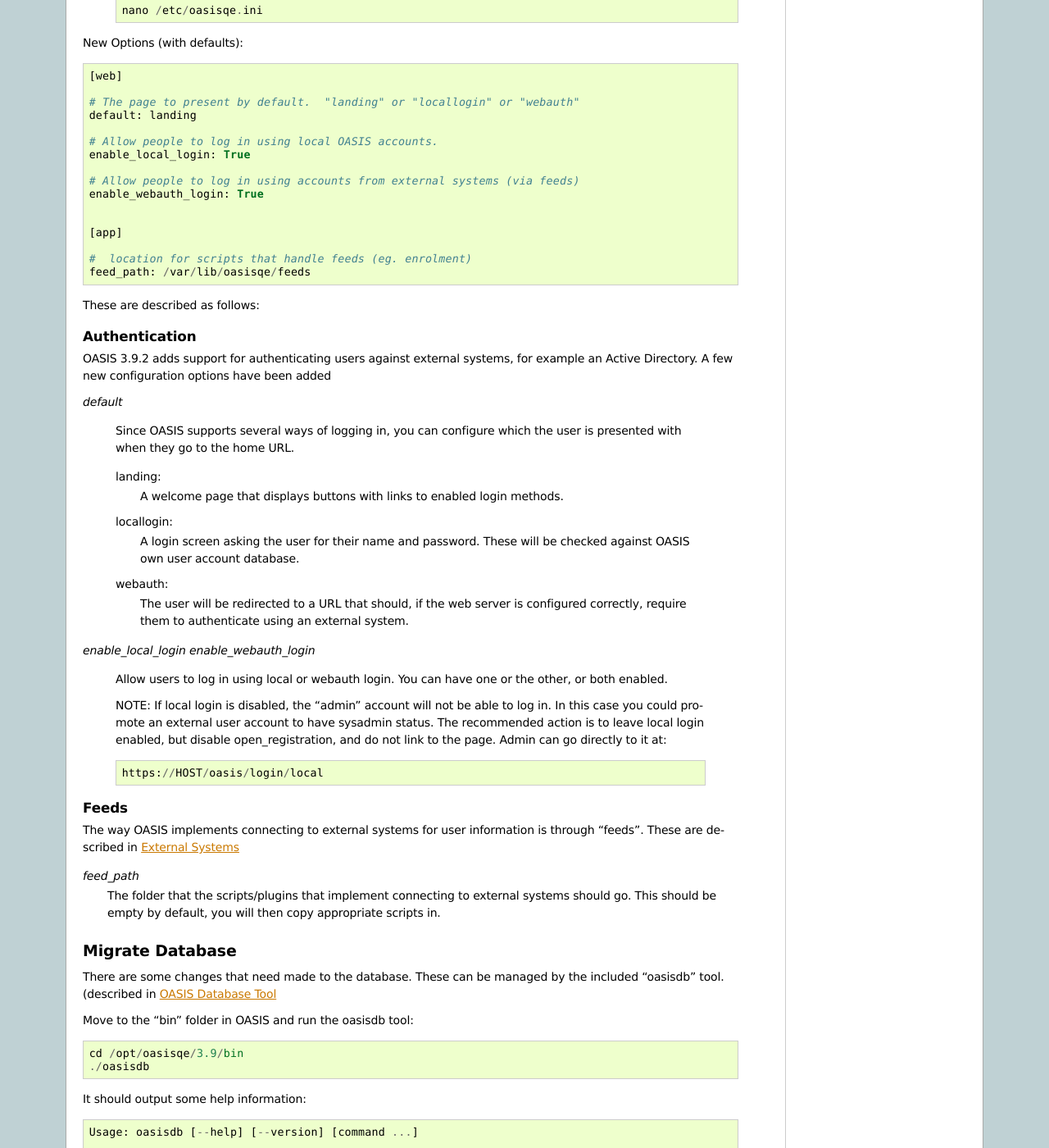
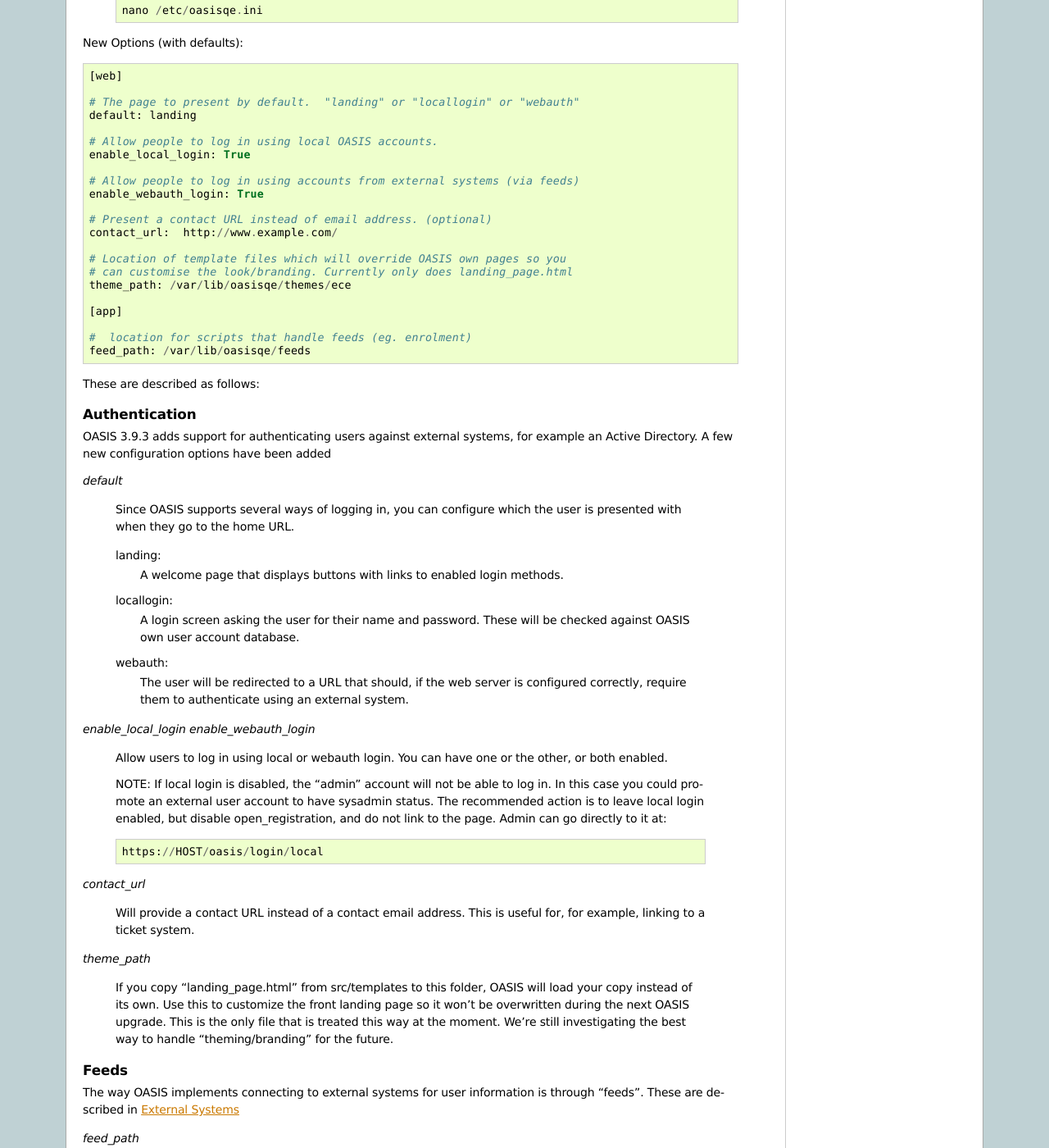
Before and after one commit to colincoghill/oasisqe, a Sphinx documentation site: the page built from source/upgrade_from_3.9.1.rst, in a window 1280 px wide and 1400 px high, scrolled down 579 px. Shown: the whole window at 82% size. Built offline with Sphinx 7.4.7, drawn with Linux system fonts in a browser that asks for light colours; pages that are not in the unit, such as notebooks, are missing from menus; some of the changed text lies outside the part shown.

Commit message:
Update the upgrade instructions for 3.9.1 to go to 3.9.3

```diff
--- a/source/upgrade_from_3.9.1.rst
+++ b/source/upgrade_from_3.9.1.rst
@@ -1,6 +1,6 @@
 ..
 
-Upgrade from OASIS 3.9.1 to 3.9.2
+Upgrade from OASIS 3.9.1 to 3.9.3
 =================================
 
 
@@ -13,9 +13,9 @@ Install
 
 (or wherever you have it installed)
 
-2. Fetch the 3.9.2 code from the download site::
+2. Fetch the 3.9.3 code from the download site::
 
-    wget http://www.oasisqe.com/downloads/oasis3.9_latest.tgz
+    wget http://www.oasisqe.com/downloads/oasis3.9.3.tgz
 
 3. Move the previous code out of the way::
 
@@ -23,7 +23,7 @@ Install
 
 4. unpack the newest version::
 
-    tar -zxf oasis3.9_latest.tgz
+    tar -zxf oasis3.9.3.tgz
 
 
 Configure
@@ -48,6 +48,12 @@ New Options (with defaults)::
     # Allow people to log in using accounts from external systems (via feeds)
     enable_webauth_login: True
 
+    # Present a contact URL instead of email address. (optional)
+    contact_url:  http://www.example.com/
+
+    # Location of template files which will override OASIS own pages so you
+    # can customise the look/branding. Currently only does landing_page.html
+    theme_path: /var/lib/oasisqe/themes/ece
 
     [app]
 
@@ -60,7 +66,7 @@ These are described as follows:
 Authentication
 ^^^^^^^^^^^^^^
 
-OASIS 3.9.2 adds support for authenticating users against external systems, for
+OASIS 3.9.3 adds support for authenticating users against external systems, for
 example an Active Directory. A few new configuration options have been added
 
 *default*
@@ -78,7 +84,6 @@ example an Active Directory. A few new configuration options have been added
        The user will be redirected to a URL that should, if the web server is configured correctly, require them to authenticate using an external system.
 
 
-
 *enable_local_login*
 *enable_webauth_login*
 
@@ -89,6 +94,21 @@ example an Active Directory. A few new configuration options have been added
    open_registration, and do not link to the page. Admin can go directly to it at::
 
       https://HOST/oasis/login/local
+
+
+*contact_url*
+
+    Will provide a contact URL instead of a contact email address. This is useful for,
+    for example, linking to a ticket system.
+
+
+*theme_path*
+
+    If you copy "landing_page.html" from src/templates to this folder, OASIS will load
+    your copy instead of its own. Use this to customize the front landing page so it
+    won't be overwritten during the next OASIS upgrade. This is the only file that
+    is treated this way at the moment. We're still investigating the best way to handle
+    "theming/branding" for the future.
 
 
 Feeds
@@ -127,7 +147,7 @@ It should output some help information::
       -h, --help          show this help message and exit
       --erase-existing    erase any existing data first. DANGEROUS.
       --no-reset-adminpw  don't reset the admin password
-      --oasis-ver=X.Y.Z   work with a specific OASIS version. (default 3.9.2)
+      --oasis-ver=X.Y.Z   work with a specific OASIS version. (default 3.9.3)
       -v, --verbose       verbose output
 
     Commands:
@@ -167,17 +189,13 @@ To upgrade it we use the *uprade* option::
 
     ./oasisdb upgrade
     Migrated table structure from 3.9.1 to 3.9.2
-    Admin password reset to:  o8jvKDg2i
-
-It will reset the admin password unless we tell it not to::
-
-    ./oasisdb upgrade --no-reset-adminpw
+    Migrated table structure from 3.9.1 to 3.9.3
 
 
 Done
 ^^^^
 
-If all went well, we should now have an OASIS v3.9.2 installation running. Remember
+If all went well, we should now have an OASIS v3.9.3 installation running. Remember
 to restart Apache::
 
     service apache2 restart
```
Also changed, not shown: other parts of source/upgrade_from_3.9.1.rst (+3 -1 lines).
